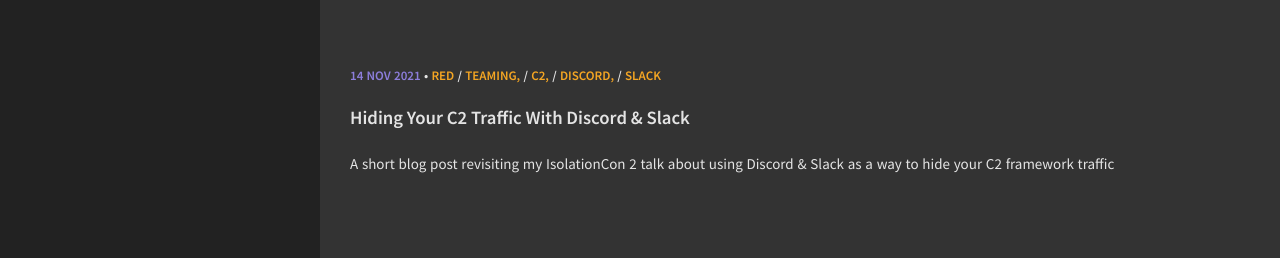
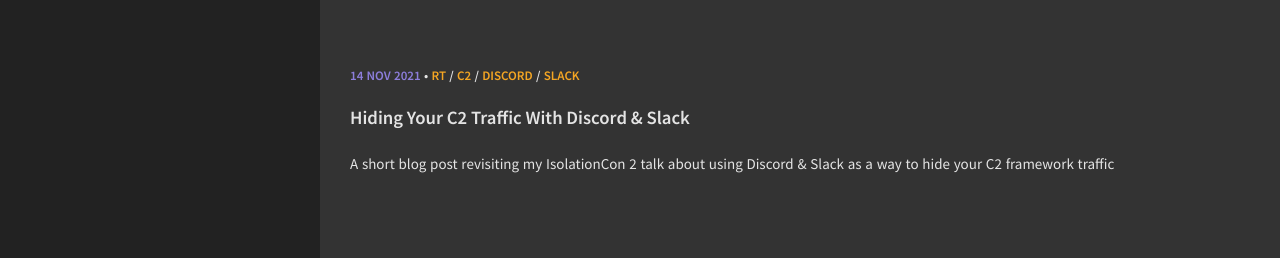
Before and after one commit to Arszilla/arszilla.com, a Jekyll site: the page built from index.html, in a window 1280 px wide. Shown: the top 258 px of the page. Built offline with Jekyll 4.4.1, drawn with Linux system fonts in a browser that asks for light colours.

Commit message:
Update categories

```diff
--- a/_posts/2021-11-14-hiding-your-c2-traffic-with-discord-and-slack.md
+++ b/_posts/2021-11-14-hiding-your-c2-traffic-with-discord-and-slack.md
@@ -2,7 +2,7 @@
 title: Hiding Your C2 Traffic With Discord & Slack
 excerpt: A short blog post revisiting my IsolationCon 2 talk about using Discord & Slack as a way to hide your C2 framework traffic
 date: 2021-11-14 23:30:00 +03 GMT
-categories: Red Teaming, C2, Discord, Slack
+categories: RT C2 Discord Slack
 ---
 
 ## Introduction
```
